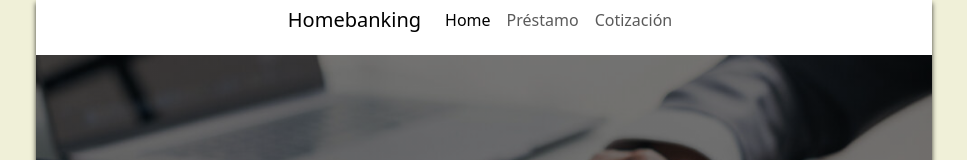
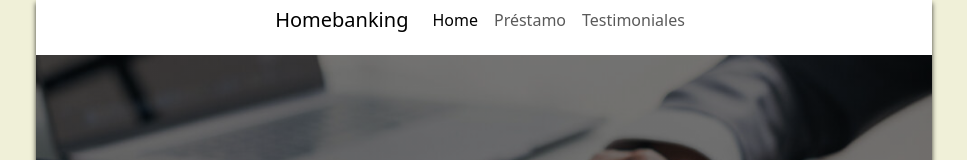
Before and after one commit to JulianSantanatoglia/GreenBank, a plain HTML site: page index.html in a window 1280 px wide. Shown: the top 160 px of the page, without its empty margins (156-1123 px from the left). Drawn offline with nearby package versions, Linux system fonts and the light colour scheme.

Commit message:
casi terminado

```diff
--- a/index.html
+++ b/index.html
@@ -23,7 +23,7 @@
                 <div class="navbar-nav">
                   <a class="nav-link active border-green" aria-current="page" href="#">Home</a>
                   <a class="nav-link border-green" href="#prestamo">Préstamo</a>
-                  <a class="nav-link border-green" href="#">Cotización</a>
+                  <a class="nav-link border-green" href="#testimoniales">Testimoniales</a>
                 </div>
               </div>
             </div>
@@ -152,7 +152,7 @@
 <!-- #################### TESTIMONIAL ##################-->
 
 <body>
-  <div class="testimoniales-contenedor">
+  <div id="testimoniales" class="testimoniales-contenedor">
   <div class="testimonials text-center">
 
     <div class="container">
```
